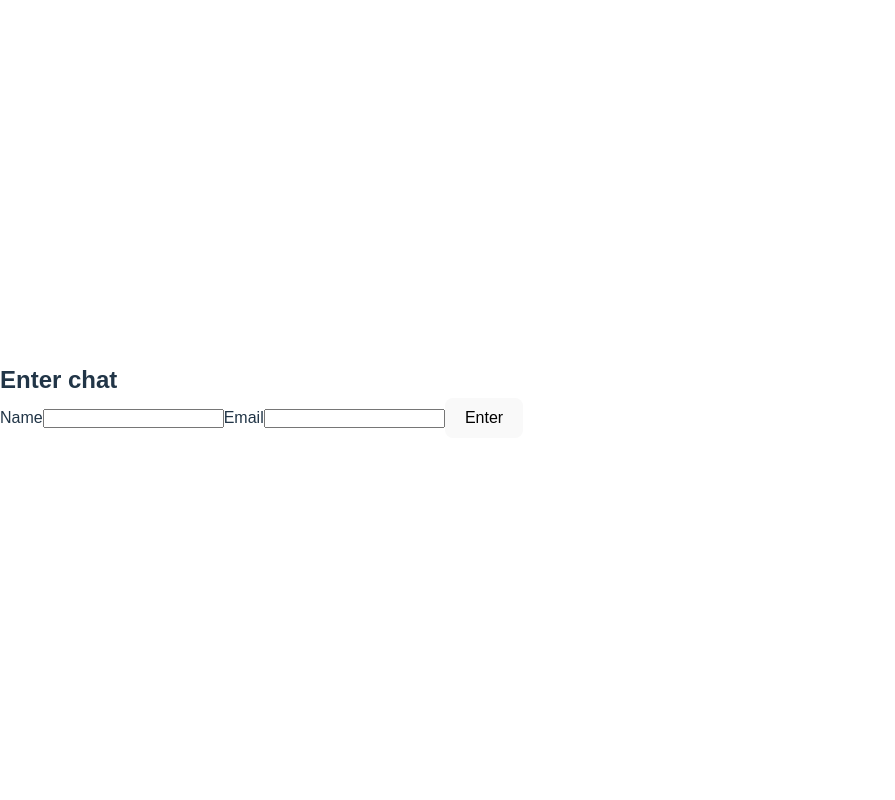
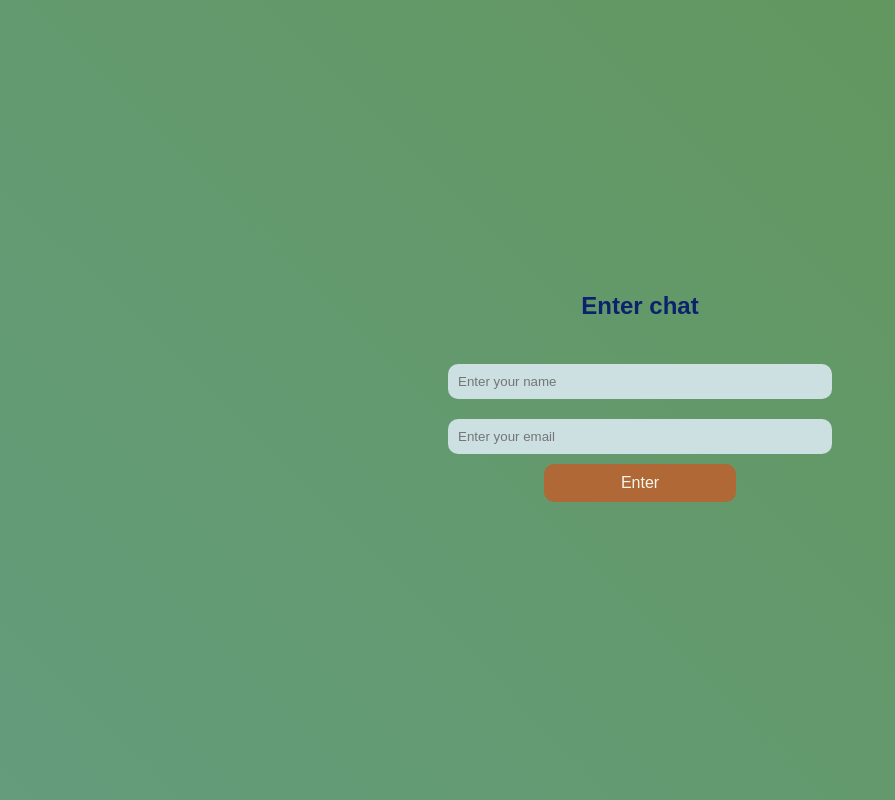
Before and after one commit to Saoa35/Simple_Chat, a React (Vite) app in the folder client/: page / in a window 1280 px wide. Shown: the whole page, without its empty margins (0-895 px from the left). Built offline with nearby package versions, Linux system fonts and the light colour scheme; no server answers; the HTML template or start-up script is replaced by a standard one.

Commit message:
created styles for home & body

```diff
--- a/client/src/components/chat/components/body.jsx
+++ b/client/src/components/chat/components/body/body.jsx
@@ -6,7 +6,7 @@ export const Body = () => {
       </header>
       <div className="container">
         <div className="chats">
-          <p>You</p>
+          <p className="sender_name">You</p>
           <div className="message-sender">
             <p>Hello</p>
           </div>
--- a/client/src/components/chat/index.jsx
+++ b/client/src/components/chat/index.jsx
@@ -1,6 +1,7 @@
-import { Body } from "./components/body";
+import { Body } from "./components/body/body";
 import { MessageField } from "./components/messageField";
 import { Sidebar } from "./components/sidebar";
+import "./styles.css";
 
 function ChatPage() {
   return (
--- /dev/null
+++ b/client/src/components/chat/styles.css
@@ -0,0 +1,10 @@
+.chat {
+  width: 100%;
+  height: 100vh;
+  display: flex;
+  align-items: center;
+}
+
+.main {
+  flex: 2;
+}
--- /dev/null
+++ b/client/src/components/home/home.css
@@ -0,0 +1,61 @@
+.form {
+  width: 100%;
+  height: 100vh;
+  display: flex;
+  flex-direction: column;
+  justify-content: center;
+  align-items: center;
+  background: rgb(71, 152, 152);
+  background: linear-gradient(
+    45deg,
+    rgb(100, 163, 163),
+    rgb(99, 151, 95),
+    rgb(186, 184, 126)
+  );
+  background-size: 400% 400%;
+}
+
+.form > * {
+  margin-bottom: 10px;
+}
+
+.home_header {
+  margin-bottom: 30px;
+  color: rgb(12, 34, 109);
+}
+
+.user_input,
+.email_input {
+  padding: 10px;
+  width: 30%;
+  border-radius: 10px;
+  border: none;
+  background-color: rgb(204, 223, 225);
+}
+
+.submit_btn {
+  width: 15%;
+  padding: 10px;
+  font-size: 1em;
+  cursor: pointer;
+  background-color: #af6836;
+  color: #f9f5eb;
+  outline: none;
+  border: none;
+  border-radius: 10px;
+  transition: background-color 0.3s ease;
+}
+
+.submit_btn:hover {
+  background-color: #c97f53;
+  color: #316a17;
+}
+
+.submit_btn:active {
+  background-color: #924c2c;
+  transform: translateY(2px);
+}
+
+.warning {
+  color: #ad0b0b;
+}
--- a/client/src/components/home/home.jsx
+++ b/client/src/components/home/home.jsx
@@ -1,5 +1,6 @@
 import { useState } from "react";
 import { useNavigate } from "react-router-dom";
+import "./home.css";
 
 function Home({ socket }) {
   const navigate = useNavigate();
@@ -20,24 +21,32 @@ function Home({ socket }) {
   };
 
   return (
-    <form onSubmit={handleSubmit}>
-      <h2>Enter chat</h2>
-      <label htmlFor="userName">Name</label>
+    <form onSubmit={handleSubmit} className="form">
+      <h2 className="home_header">Enter chat</h2>
+      <label htmlFor="userName"></label>
       <input
+        className="user_input"
+        placeholder="Enter your name"
         type="text"
         id="userName"
         value={userName}
         onChange={(e) => setUserName(e.target.value)}
       />
-      <label htmlFor="email">Email</label>
+      <label htmlFor="email"></label>
       <input
+        className="email_input"
+        placeholder="Enter your email"
         type="email"
         id="email"
         value={email}
         onChange={(e) => setEmail(e.target.value)}
       />
-      <button type="submit">Enter</button>
-      {valid && <p>Name and email fields must be filled</p>}
+      <button type="submit" className="submit_btn">
+        Enter
+      </button>
+      {valid && (
+        <p className="warning">Name and email fields should not be empty</p>
+      )}
     </form>
   );
 }
```
Also changed, not shown: client/src/components/chat/components/body/body.css (added).
